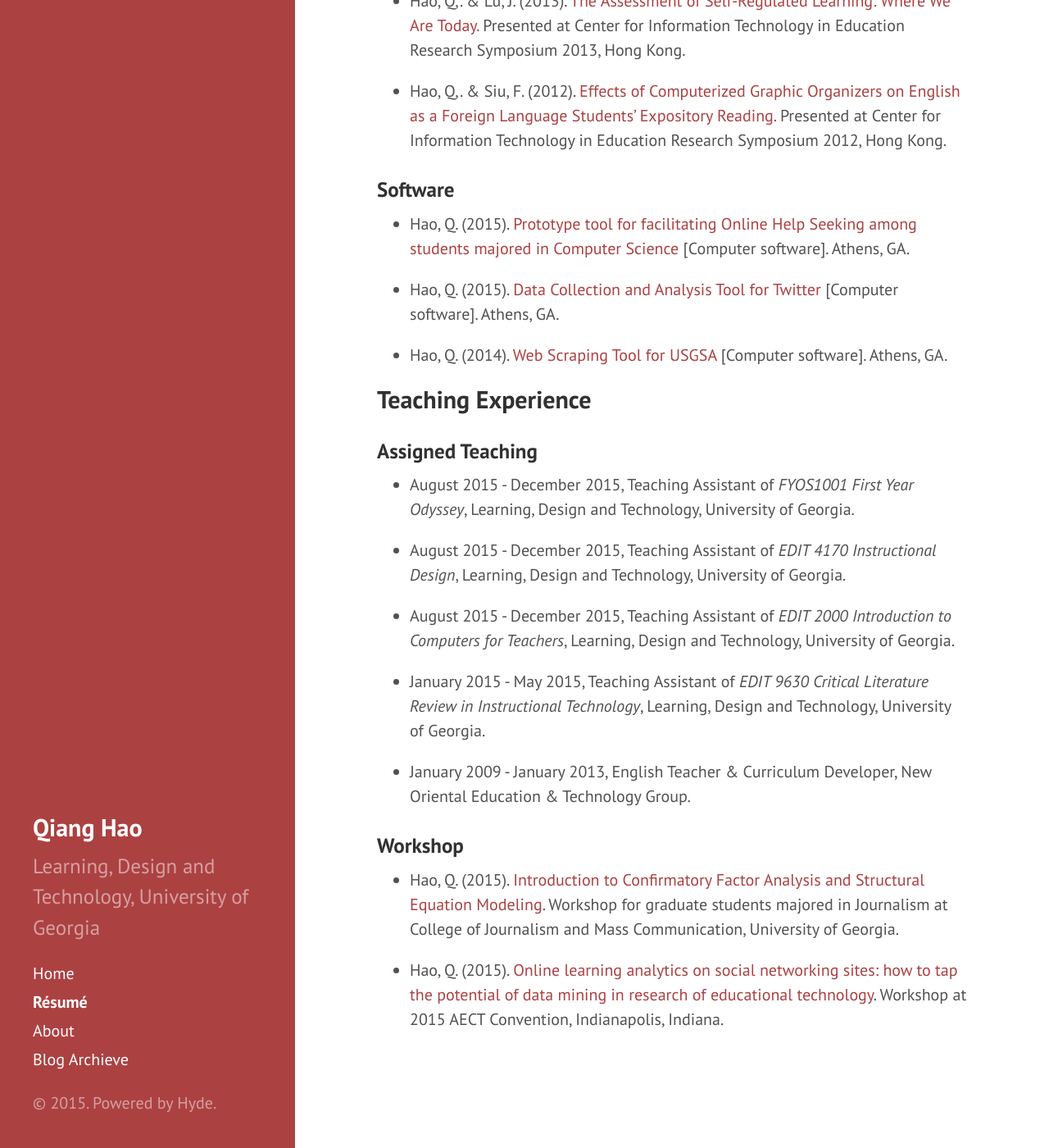
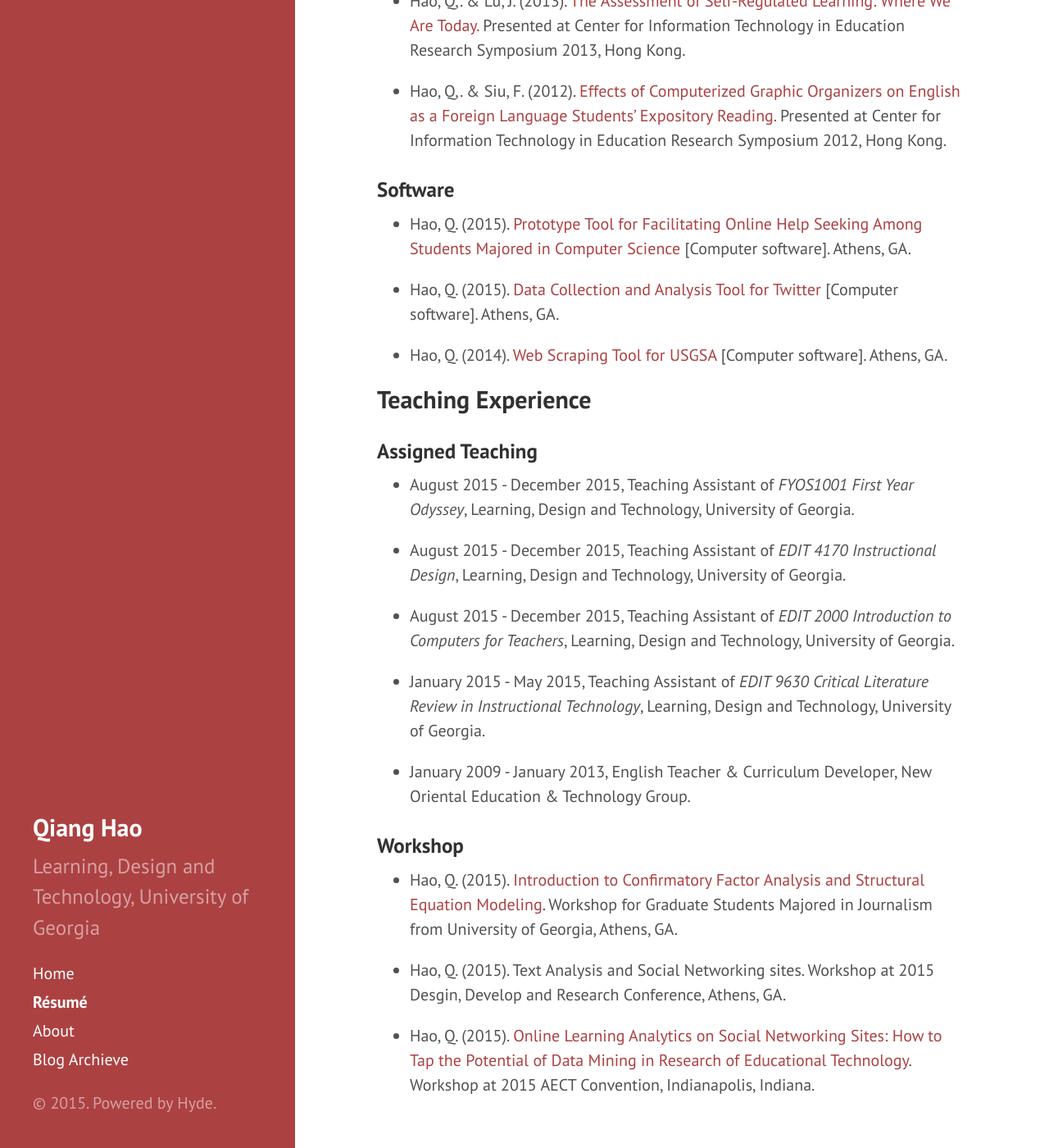
Before and after one commit to Neo-Hao/neo-hao.github.io, a Jekyll site: the page built from Résumé.md, in a window 1280 px wide and 1400 px high, scrolled down 2150 px. Shown: the whole window at 82% size. Built offline with Jekyll 4.4.1, drawn with Linux system fonts in a browser that asks for light colours; Markdown is read by kramdown in place of the engine named in the settings.

Commit message:
Revision

```diff
--- a/Résumé.md
+++ b/Résumé.md
@@ -70,7 +70,7 @@ title: Résumé
 
 ### Software
 
-* Hao, Q. (2015). <a href="http://home.tobeneo.com/Comprehensive-Problem-Statement/">Prototype tool for facilitating Online Help Seeking among students majored in Computer Science</a> [Computer software]. Athens, GA.
+* Hao, Q. (2015). <a href="http://home.tobeneo.com/Comprehensive-Problem-Statement/">Prototype Tool for Facilitating Online Help Seeking Among Students Majored in Computer Science</a> [Computer software]. Athens, GA.
 
 * Hao, Q. (2015). <a href="https://github.com/Neo-Hao/TwitterHashtagR">Data Collection and Analysis Tool for Twitter</a> [Computer software]. Athens, GA.
 
@@ -92,6 +92,8 @@ title: Résumé
 
 ### Workshop
 
-* Hao, Q. (2015). <a href="http://neo-hao.github.io/sem/">Introduction to Confirmatory Factor Analysis and Structural Equation Modeling</a>. Workshop for graduate students majored in Journalism at College of Journalism and Mass Communication, University of Georgia.
+* Hao, Q. (2015). <a href="http://neo-hao.github.io/sem/">Introduction to Confirmatory Factor Analysis and Structural Equation Modeling</a>. Workshop for Graduate Students Majored in Journalism from University of Georgia, Athens, GA.
 
-* Hao, Q. (2015). <a href="http://home.tobeneo.com/edutextmining/">Online learning analytics on social networking sites: how to tap the potential of data mining in research of educational technology</a>. Workshop at 2015 AECT Convention, Indianapolis, Indiana.
+* Hao, Q. (2015). Text Analysis and Social Networking sites. Workshop at 2015 Desgin, Develop and Research Conference, Athens, GA.
+
+* Hao, Q. (2015). <a href="http://home.tobeneo.com/edutextmining/">Online Learning Analytics on Social Networking Sites: How to Tap the Potential of Data Mining in Research of Educational Technology</a>. Workshop at 2015 AECT Convention, Indianapolis, Indiana.
```
